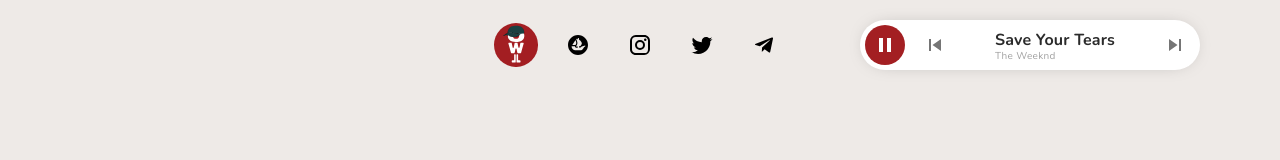
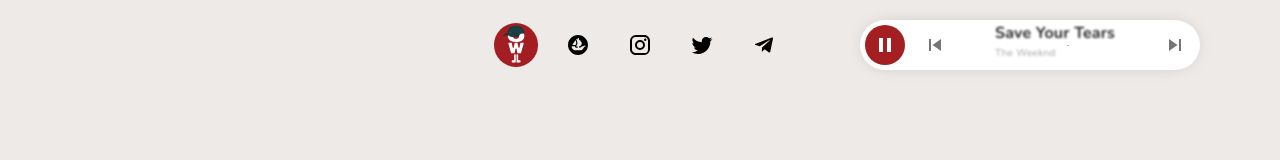
Before and after one commit to suren-atoyan/metaowl, a React (Vite) app: page / in a window 1280 px wide. Both pictures are taken after a click on the button 1175 px from the left and 45 px from the top of the page. Shown: the top 160 px of the page. Built offline with nearby package versions, Linux system fonts and the light colour scheme.

Commit message:
add loading state on player

```diff
--- a/src/pages/MOL/Player/Player.tsx
+++ b/src/pages/MOL/Player/Player.tsx
@@ -5,6 +5,8 @@ import PlayCircleIcon from '@mui/icons-material/PlayCircle';
 import SkipNextIcon from '@mui/icons-material/SkipNext';
 import SkipPreviousIcon from '@mui/icons-material/SkipPrevious';
 import { Typography } from '@mui/material';
+import Box from '@mui/material/Box';
+import CircularProgress from '@mui/material/CircularProgress';
 import IconButton from '@mui/material/IconButton';
 
 import tracks from '@/assets/tracks';
@@ -15,6 +17,7 @@ import { Actions, ActionsWrapper, InfoBox, Progress, Root, StartStop } from './s
 const Player = () => {
   const { isMobile } = useScreen();
   const [isPlaying, setIsPlaying] = useState(false);
+  const [isLoading, setIsLoading] = useState(false);
   const [trackProgress, setTrackProgress] = useState(0);
   const [activeTrackIndex, setActiveTrackIndex] = useState(0);
 
@@ -49,16 +52,22 @@ const Player = () => {
     }
   }, [activeTrackIndex, startTimer, hasEverPlayed]);
 
+  useEffect(() => {
+    setIsLoading(isPlaying && audioRef.current?.readyState !== 4);
+  }, [isPlaying, activeTrackIndex, audioRef.current?.readyState]);
+
   function toPrevTrack() {
     setActiveTrackIndex((prev) => (prev <= 0 ? tracks.length - 1 : prev - 1));
     setIsPlaying(true);
     setHasEvenPlayed(true);
+    setTrackProgress(0);
   }
 
   function toNextTrack() {
     setActiveTrackIndex((prev) => (prev >= tracks.length - 1 ? 0 : prev + 1));
     setIsPlaying(true);
     setHasEvenPlayed(true);
+    setTrackProgress(0);
   }
 
   useEffect(() => {
@@ -100,6 +109,8 @@ const Player = () => {
             <SkipPreviousIcon />
           </IconButton>
           <InfoBox isMobile={isMobile}>
+            {isLoading && <CircularProgress size={28} color="info" sx={{ position: 'absolute' }} />}
+            <Box sx={{ filter: `blur(${isLoading ? '1px' : '0px'})` }}>
               <Typography
                 variant="subtitle1"
                 sx={{
@@ -122,6 +133,7 @@ const Player = () => {
               >
                 {activeTrack.artist}
               </Typography>
+            </Box>
           </InfoBox>
           <IconButton onClick={toNextTrack}>
             <SkipNextIcon />
--- a/src/pages/MOL/Player/styled.ts
+++ b/src/pages/MOL/Player/styled.ts
@@ -62,6 +62,9 @@ export const StartStop = styled.button<{ isMobile: boolean; played: boolean }>`
 export const InfoBox = styled.div<{ isMobile: boolean }>`
   display: flex;
   flex-direction: column;
+  justify-content: center;
+  align-items: center;
+  position: relative;
   & span {
     opacity: 0.8;
     font-size: ${({ isMobile }) => (isMobile ? 14 : 10)}px;
```
Lines whose indentation alone changed are shown as unchanged.
